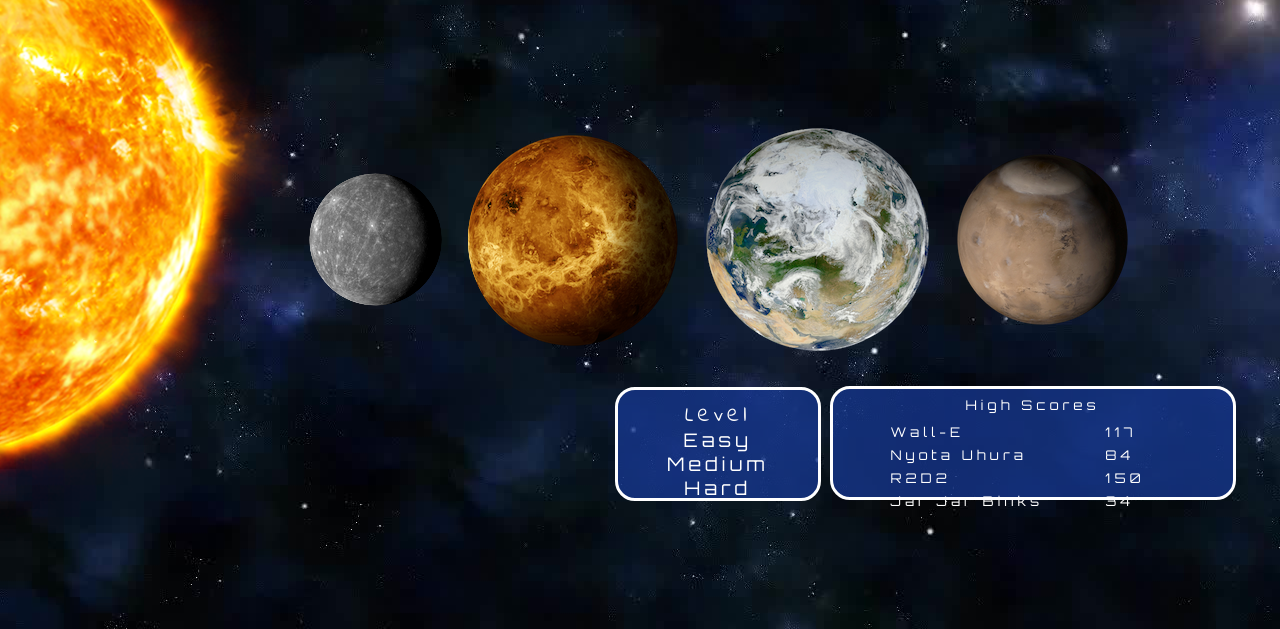
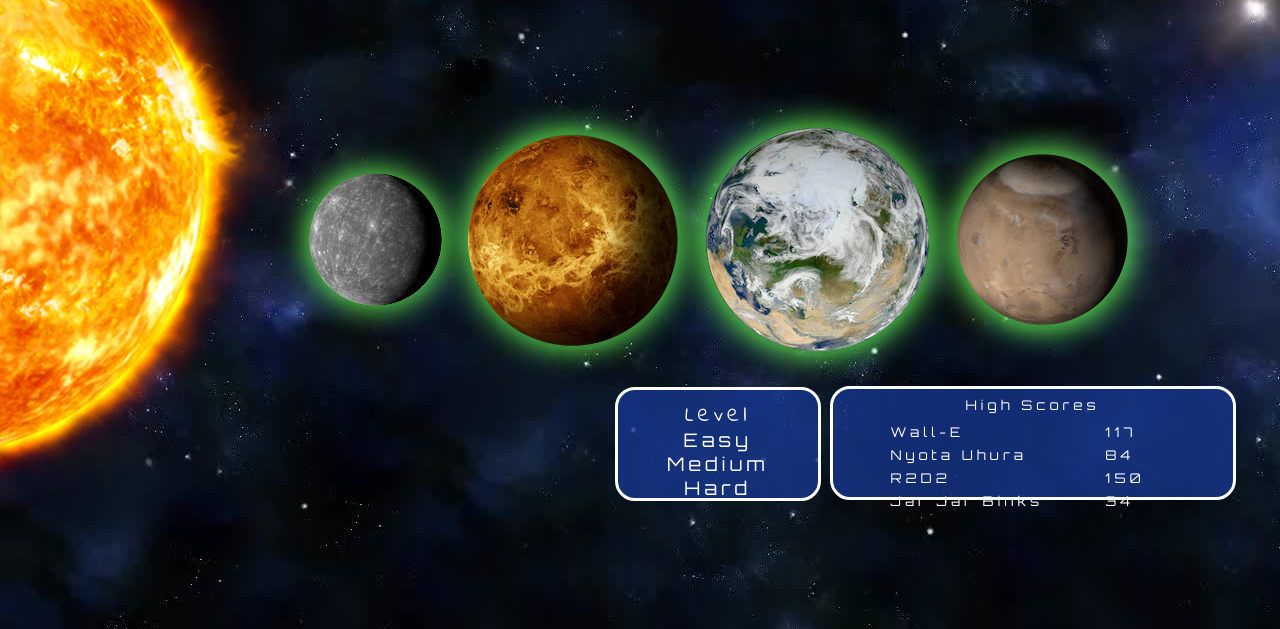
Before and after one commit to brittmagee/SEI23-Project1, a plain HTML site: page index.html in a window 1280 px wide. Shown: the part 171-800 px from the top of the page. Drawn offline with Linux system fonts and the light colour scheme.

Commit message:
Saved the planet glow effect by placing box-shadow and inset

```diff
--- a/index.html
+++ b/index.html
@@ -18,10 +18,10 @@
     <div class="solarSystem">
         <img src="Images/sun.png" class="sun">
         <div class="planets">
-            <a onclick="planetBeep('me');"><img id="mercury" src="Images/mercury.png"></a>
-            <a onclick="planetBeep('v');"><img id="venus" src="Images/venus.png"></a>
-            <a onclick="planetBeep('e');"><img id="earth" src="Images/earth.png"></a>
-            <a onclick="planetBeep('ma');"><img id="mars" src="Images/mars.png" src="audio/"></a>
+            <a onclick="planetBeep('me');"><img class="glow" id="mercury" src="Images/mercury.png"></a>
+            <a onclick="planetBeep('v');"><img class="glow" id="venus" src="Images/venus.png"></a>
+            <a onclick="planetBeep('e');"><img class="glow" id="earth" src="Images/earth.png"></a>
+            <a onclick="planetBeep('ma');"><img class="glow" id="mars" src="Images/mars.png" src="audio/"></a>
         </div>
     </div>
     <div id="level">Level
--- a/style.css
+++ b/style.css
@@ -132,28 +132,31 @@ td{
 #mercury{
     cursor: pointer;
     position: relative;
-    border:none;
-    outline: none;
+    border-radius: 50%;
 }
 
 #venus{
     cursor: pointer;
     position: relative;
     margin-left: 25px;
+    border-radius: 50%;
 }
 
 #earth{
     cursor: pointer;
     position: relative;
     margin-left: 25px;
+    border-radius: 50%;
 }
 
 #mars{
     cursor: pointer;
     position: relative;
     margin-left: 25px;
+    border-radius: 50%;
 }
 
 .glow{
-    box-shadow: 0px 0px 30px 2px rgb(105, 255, 85);
+    box-shadow: 0px 0px 30px 2px rgb(105, 255, 85), 0px 0px 30px 2px rgb(105, 255, 85) inset ;
+
 }
```
